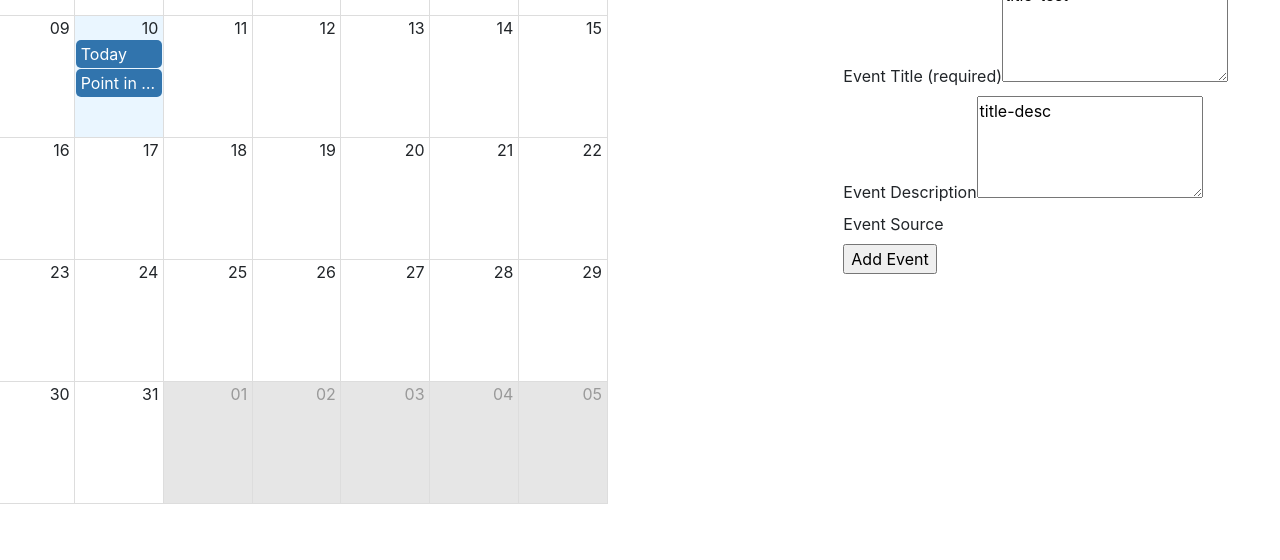
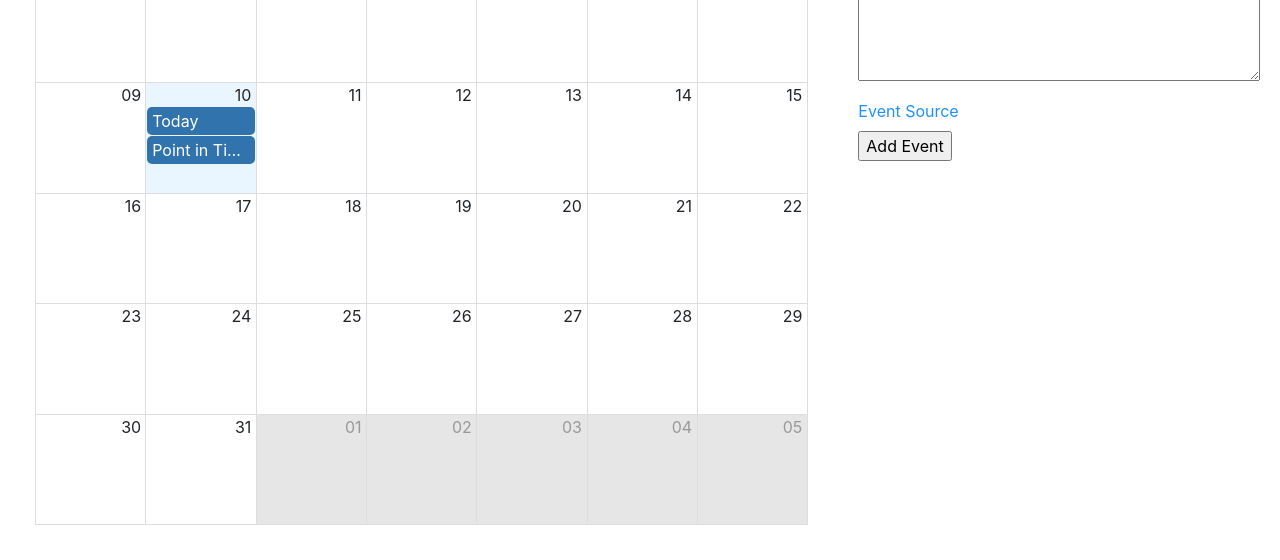
Before and after one commit to josephikim/react-calendar, a React app: page / in a window 1280 px wide. Shown: the part 296-856 px from the top of the page. Before the commit the page ends 800 px from the top, so only its background shows below. Built offline with nearby package versions, Linux system fonts and the light colour scheme.

Commit message:
update styles

```diff
--- a/src/client/components/EventDetail.js
+++ b/src/client/components/EventDetail.js
@@ -4,8 +4,7 @@ import { Row } from 'react-bootstrap'
 import moment from 'moment'
 // import DateRangePicker from 'react-bootstrap-daterangepicker';
 
-// import 'bootstrap-daterangepicker/daterangepicker.css';
-
+import '../styles/EventDetail.css';
 class EventDetail extends Component {
   constructor(...args) {
     super(...args)
@@ -89,9 +88,6 @@ class EventDetail extends Component {
             target='_blank'
             noValidate
           >
-
-            <h2>Event Detail</h2>
-            <div className='event-title-wrap'>
             <label htmlFor='title'>Event Title (required)</label>
             <textarea
               name='title'
@@ -102,8 +98,6 @@ class EventDetail extends Component {
             >
               enter title
              </textarea>
-            </div>
-            <div className='event-desc-wrap'>
             <label htmlFor='desc'>Event Description</label>
             <textarea
               name='desc'
@@ -113,14 +107,8 @@ class EventDetail extends Component {
             >
               enter description
              </textarea>
-            </div>
-            <div className='event-date-picker-wrap'>
-
-            </div>
-            <div className='event-source-wrap'>
             <label htmlFor='source'>Event Source</label>
             {/* <SourceSelectMenu disabled onChange={this.handleChange} value={this.state.formValues.source} /> */}
-            </div>
             <div className='submit'>
               <input
                 type='submit'
@@ -131,7 +119,6 @@ class EventDetail extends Component {
               />
             </div>
           </form>
-
         </Row>
       </div>
     )
--- a/src/client/components/Header.js
+++ b/src/client/components/Header.js
@@ -5,7 +5,7 @@ import '../styles/Header.css';
 const Header = () => {
   return (
     <>
-      <Navbar collapseOnSelect fixed='top' expands='sm' bg='dark' variant='dark'>
+      <Navbar collapseOnSelect expands='sm' bg='primary' variant='dark'>
         <Container>
           <Navbar.Brand href='/'>React Calendar App</Navbar.Brand>
           <Navbar.Toggle aria-controls='responsive-navbar-nav' />
--- a/src/client/index.css
+++ b/src/client/index.css
@@ -15,4 +15,5 @@ code {
 /* react-big-calendar */
 .rbc-calendar {
   min-height: 800px;
+  padding: 35px;
 }
--- a/src/client/pages/Home.js
+++ b/src/client/pages/Home.js
@@ -232,9 +232,8 @@ class Home extends Component {
   render() {
     return (
       <div id="home">
-        <Row className="main align-items-center">
-          <Col xs={12} sm={12} md={8} lg={8}>
         <Row>
+          <Col xs={12} md={8} lg={8}>
             <Calendar
               selectable
               localizer={localizer}
@@ -247,12 +246,9 @@ class Home extends Component {
               endAccessor={({ end }) => new Date(end.getTime() + 1)}
             // eventPropGetter={this.eventStyleGetter}
             />
-            </Row>
           </Col>
-          <Col xs={12} sm={12} md={4} lg={4}>
-            <Row>
+          <Col xs={12} md={4} lg={4}>
             <EventDetail />
-            </Row>
           </Col>
         </Row>
       </div>
--- a/src/client/pages/Login.js
+++ b/src/client/pages/Login.js
@@ -36,7 +36,7 @@ class Login extends Component {
   render() {
     return (
       <div id="login">
-                <Row className="main align-items-center">
+        <Row className="align-items-center">
           <LoginForm />
         </Row>
       </div>
--- /dev/null
+++ b/src/client/styles/EventDetail.css
@@ -0,0 +1,21 @@
+#event-detail {
+  padding-top: 35px;
+  padding-right: 35px;
+}
+
+form {
+  width: 100%;
+}
+
+label {
+  color: dodgerblue;
+}
+
+label:not(:first-of-type) {
+  margin-top: 18px;
+}
+
+textarea {
+  width: 100%;
+  display: block;
+}
```
Lines whose indentation alone changed are shown as unchanged.
